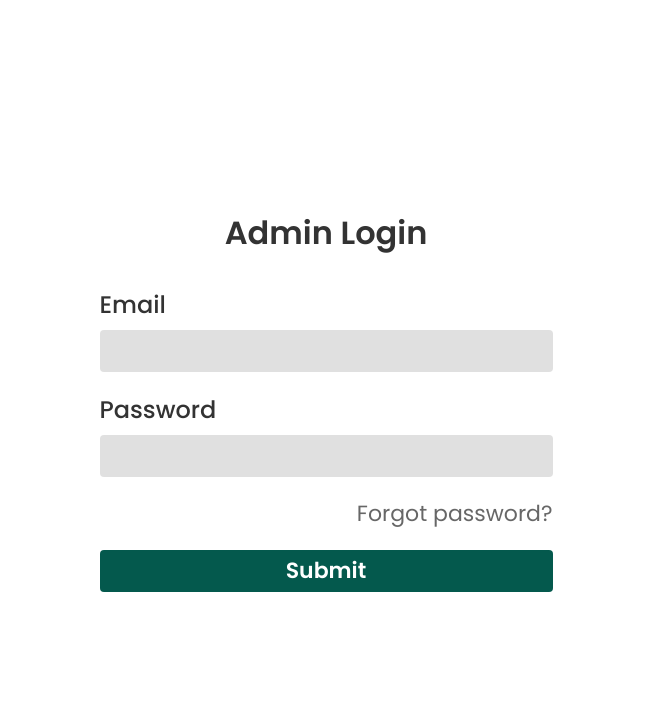
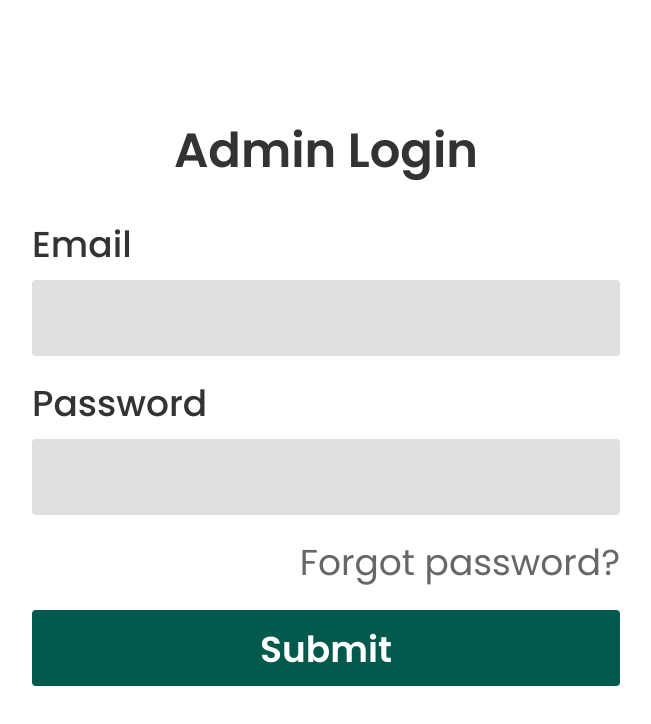
Before and after one commit to Srijanabist/DevCollab-Project, a plain HTML site: page adminpage.html in a window 1280 px wide. Shown: the whole page, without its empty margins (314-965 px from the left). Drawn offline with Linux system fonts and the light colour scheme.

Commit message:
Update adminpage.css

```diff
--- a/adminpage.css
+++ b/adminpage.css
@@ -85,39 +85,6 @@ input[type="password"] {
 
 .submit:hover {
   background-color: #234539;
-}
-/* Desktop */
-@media (max-width: 1440px) {
-  .adminlogin-container {
-    padding: 25px;
-  }
-
-  h1 {
-    font-size: 32px;
-  }
-
-  label {
-    font-size: 24px;
-  }
-
-  input[type="email"],
-  input[type="password"] {
-    height: 42px;
-    font-size: 22px;
-  }
-
-  .forgot-password a {
-    font-size: 22px;
-  }
-
-  .submit {
-    height: 42px;
-    font-size: 22px;
-    display: flex;
-    justify-content: center;
-    align-items: center;
-    text-align: center;
-  }
 }
 
 /* Tablet Responsive Styles */
```
